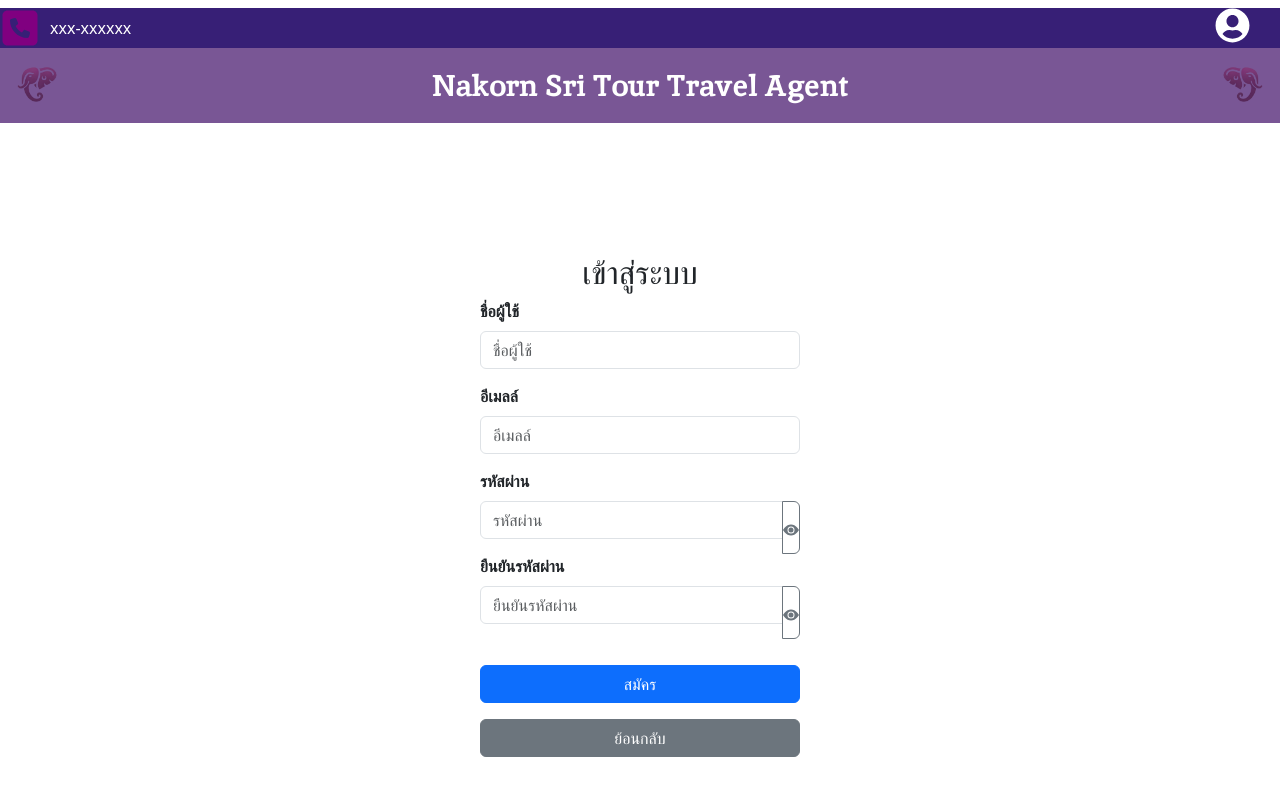
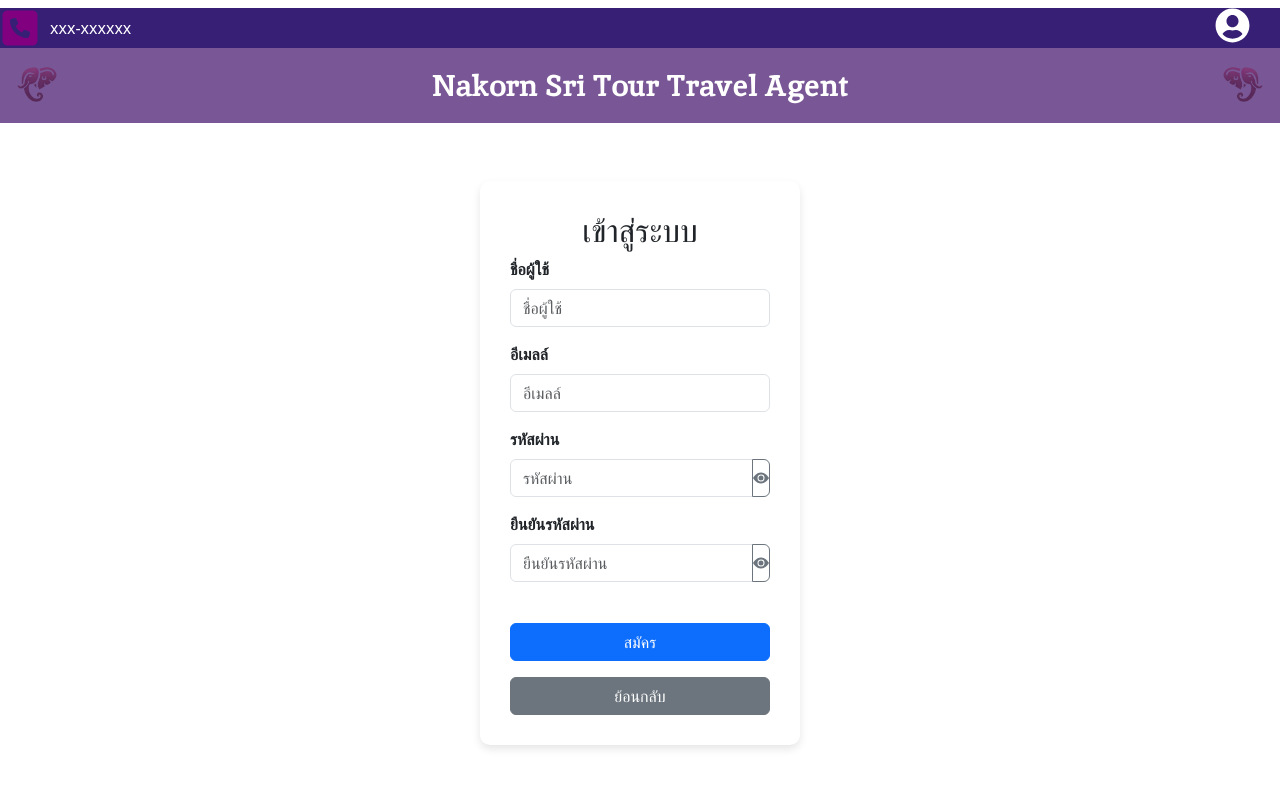
Before and after one commit to NuimanLP/NSTT-101, a React (Create React App) app in the folder client/: page /register in a window 1280 px wide. Shown: the top 796 px of the page. Built offline with nearby package versions, Linux system fonts and the light colour scheme.

Commit message:
CSS_Thai

```diff
--- /dev/null
+++ b/client/src/CSS/Profile.css
@@ -0,0 +1,3 @@
+.required-asterisk {
+    color: red;
+}
--- a/client/src/CSS/Register.css
+++ b/client/src/CSS/Register.css
@@ -1,11 +1,15 @@
 /* Register.css */
-.register-container {
-    margin-top: 50px;
-    display: flex;
-    flex-direction: column;
-    align-items: center;
-    justify-content: center;
-    border: 2px solid white;
-    padding: 20px;
+.register-border {
+    max-width: 320px;
+    width: 120%;
+    background: #fff;
+    padding: 30px;
+    box-shadow: 0 4px 8px rgba(0, 0, 0, 0.1);
     border-radius: 10px;
 }
+
+.input-group .btn {
+    height: calc(1.5em + 0.75rem + 2px);
+    align-items: center;
+    display: flex;
+}
--- a/client/src/compo/Profile.js
+++ b/client/src/compo/Profile.js
@@ -3,7 +3,7 @@ import { Button, Modal, Form } from 'react-bootstrap';
 import axios from 'axios';
 import NavigateBar from "./Navbar";
 import '../CSS/Navbar.css';
-
+import '../CSS/Profile.css';
 const Profile = () => {
     const [profile, setProfile] = useState({
         username: '', Fullname: '', email: '', PhoneNumber: '', EmergencyContact: ''
@@ -120,7 +120,7 @@ const Profile = () => {
     return (
         <> <NavigateBar/>
         <div>
-            <h2>User Profile</h2>
+            <h2>ผู้ใช้</h2>
             <p><strong>ชื่อผู้ใช้:</strong> {profile.username}</p>
             <p><strong>ชื่อ-นามสกุล:</strong> {profile.fullname}</p>
             <p><strong>อีเมลล์:</strong> {profile.email}</p>
@@ -137,7 +137,8 @@ const Profile = () => {
                 <Modal.Body>
                     <Form>
                         <Form.Group className="mb-3">
-                            <Form.Label>ชื่อผู้ใช้</Form.Label>
+                            <Form.Label>ชื่อผู้ใช้ <span className="required-asterisk">*</span>
+                            </Form.Label>
                             <Form.Control
                                 type="text"
                                 name="username"
--- a/client/src/compo/RegisterPage.js
+++ b/client/src/compo/RegisterPage.js
@@ -71,13 +71,10 @@ const RegisterPage = () => {
 
 
 
-
-
     return (
         <>
             <NavigateBar />
-        <Container className="register-container">
-            <Container className="d-flex flex-column align-items-center justify-content-center login-container" style={{ marginTop: '50px' }}>
+            <Container className="d-flex flex-column align-items-center justify-content-center register-border" style={{ marginTop: '50px' }}>
                 <h2>เข้าสู่ระบบ</h2>
                 <Form onSubmit={handleSubmit} className="w-100" style={{ maxWidth: '320px' }}>
                     <Form.Group controlId="formBasicUsername">
@@ -120,7 +117,7 @@ const RegisterPage = () => {
 
                     <Form.Group controlId="formBasicConfirmPassword">
                         <Form.Label>ยืนยันรหัสผ่าน</Form.Label>
-                        <InputGroup>
+                        <InputGroup className="mb-3">
                             <FormControl
                                 type={showPassword ? "text" : "password"}
                                 placeholder="ยืนยันรหัสผ่าน"
@@ -143,7 +140,6 @@ const RegisterPage = () => {
                     </Button>
                 </Form>
             </Container>
-            </Container>
         </>
     );
 };
```
